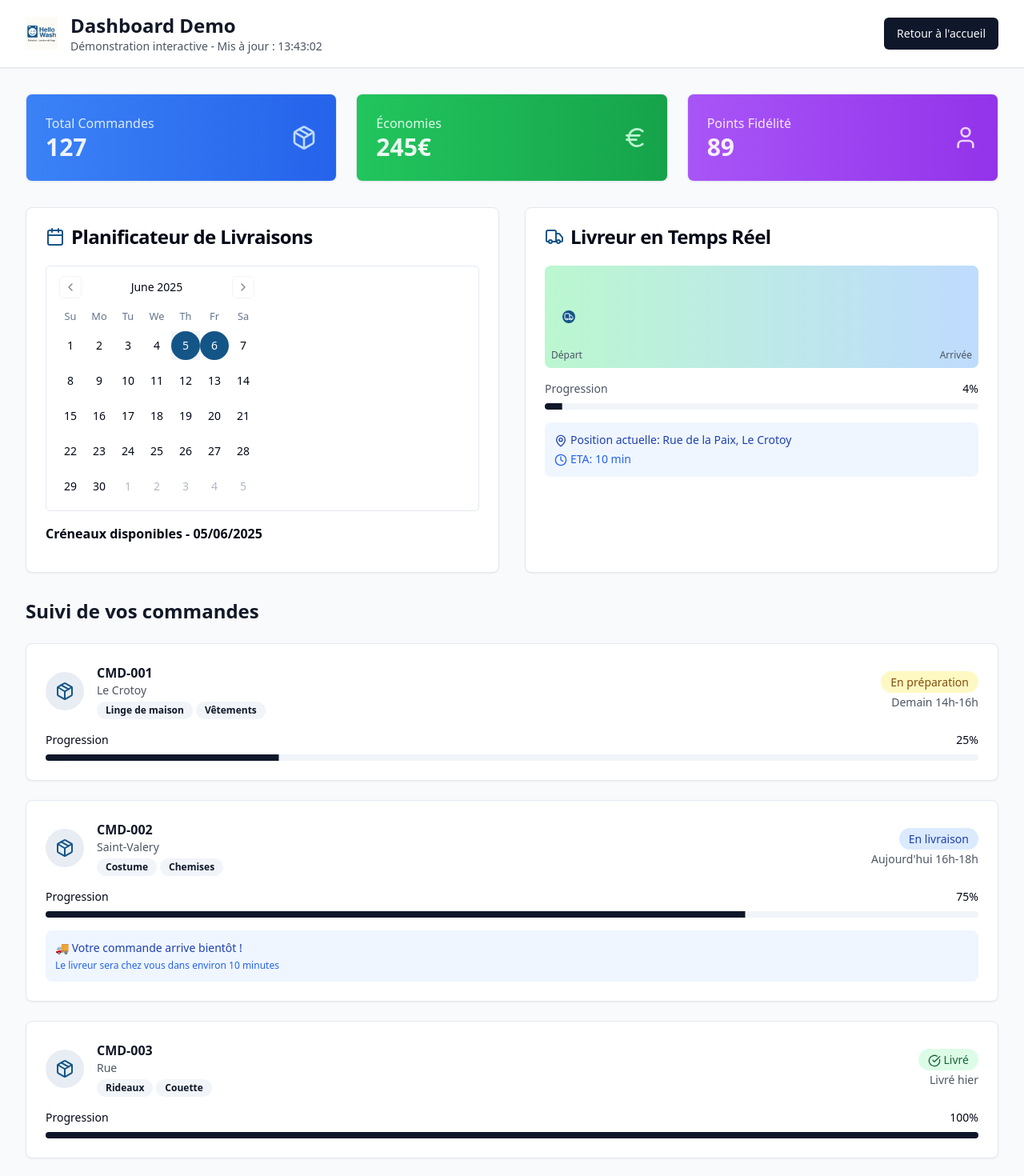
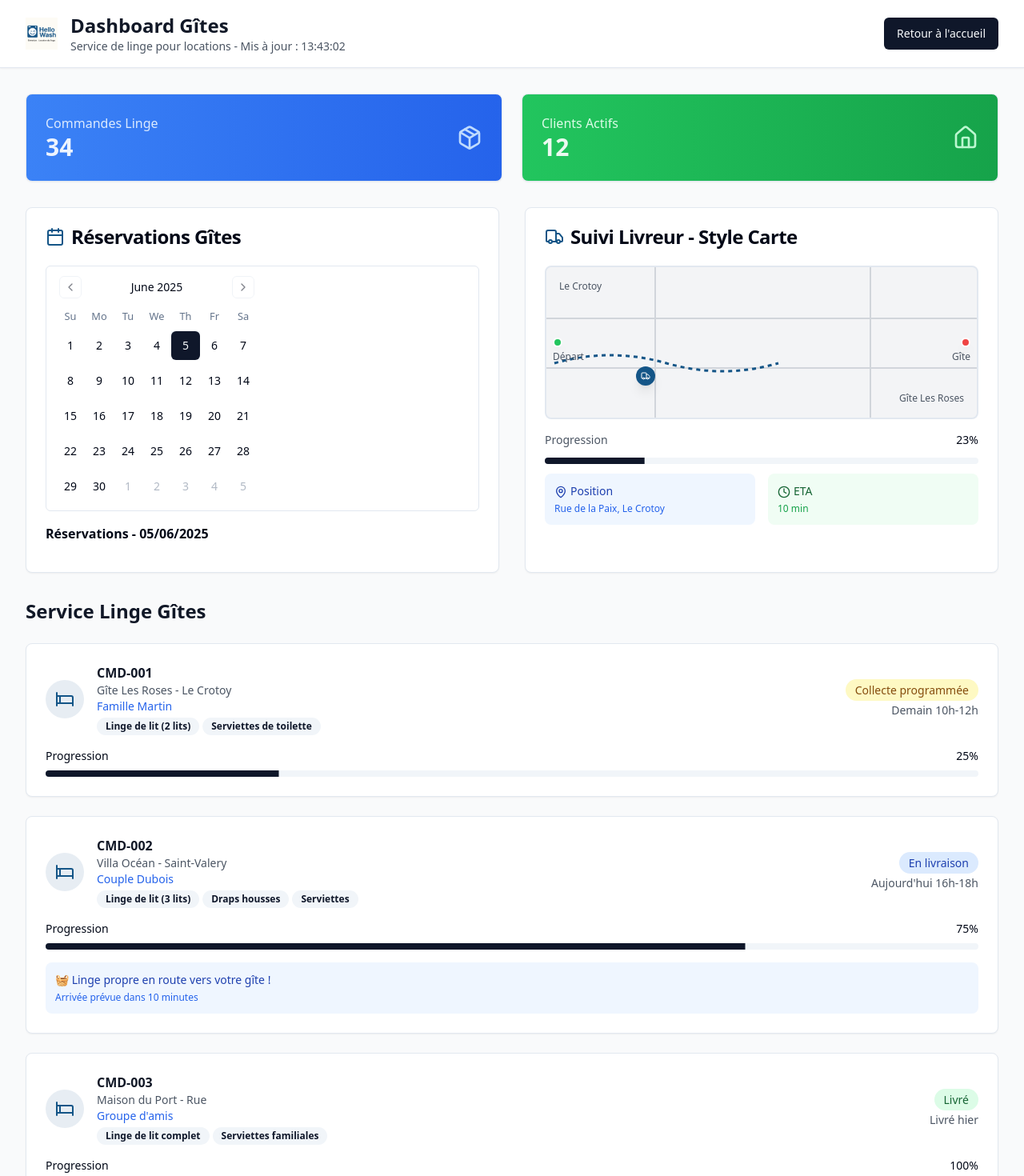
Before and after one commit to Thomasleroy80550/somme-wash-locale, a React (Vite) app: page /dashboard in a window 1280 px wide. Shown: the top 1470 px of the page at 80% size. Built offline with nearby package versions, Linux system fonts and the light colour scheme.

Commit message:
Refactor: Implement dashboard improvements
- Remove loyalty points and savings section.
- Improve Uber Eats-style map.
- Transform calendar to Airbnb-style reservations.
- Adapt to linen and towel services.
- Adjust business context to gîtes.

```diff
--- a/src/pages/Dashboard.tsx
+++ b/src/pages/Dashboard.tsx
@@ -1,6 +1,6 @@
 
 import React, { useState, useEffect } from 'react';
-import { ArrowRight, Package, Truck, Clock, MapPin, Bell, Calendar, BarChart3, CheckCircle, User, Euro } from 'lucide-react';
+import { ArrowRight, Package, Truck, Clock, MapPin, Bell, Calendar, User, Home, Bed } from 'lucide-react';
 import { Card, CardContent, CardHeader, CardTitle } from '../components/ui/card';
 import { Button } from '../components/ui/button';
 import { Progress } from '../components/ui/progress';
@@ -11,11 +11,10 @@ const Dashboard = () => {
   const [selectedDate, setSelectedDate] = useState<Date | undefined>(new Date());
   const [currentTime, setCurrentTime] = useState(new Date());
   const [notifications, setNotifications] = useState<Array<{id: number, message: string, time: string}>>([]);
-  const [driverPosition, setDriverPosition] = useState(0);
+  const [driverPosition, setDriverPosition] = useState({ x: 20, y: 60 });
   const [stats, setStats] = useState({
-    orders: 127,
-    savings: 245,
-    points: 89
+    orders: 34,
+    guests: 12
   });
 
   // Simulation du temps réel
@@ -23,16 +22,19 @@ const Dashboard = () => {
     const timer = setInterval(() => {
       setCurrentTime(new Date());
 
-      // Animation du livreur
-      setDriverPosition(prev => (prev + 2) % 100);
+      // Animation du livreur sur la carte
+      setDriverPosition(prev => ({
+        x: (prev.x + 1.5) % 90,
+        y: 60 + Math.sin(prev.x * 0.1) * 15
+      }));
 
-      // Notifications aléatoires
-      if (Math.random() < 0.1) {
+      // Notifications aléatoires pour gîtes
+      if (Math.random() < 0.08) {
         const messages = [
-          "Votre commande CMD-004 est en préparation",
-          "Nouveau créneau disponible demain 14h-16h",
-          "Points de fidélité ajoutés à votre compte",
-          "Livraison terminée avec succès"
+          "Nouvelle collecte programmée - Gîte Les Roses",
+          "Livraison linge propre effectuée - Villa Océan",
+          "Réservation confirmée pour demain 10h",
+          "Linge collecté avec succès - Maison du Port"
         ];
         const newNotif = {
           id: Date.now(),
@@ -43,11 +45,10 @@ const Dashboard = () => {
       }
 
       // Mise à jour des stats
-      if (Math.random() < 0.05) {
+      if (Math.random() < 0.03) {
         setStats(prev => ({
-          orders: prev.orders + Math.floor(Math.random() * 3),
-          savings: prev.savings + Math.floor(Math.random() * 10),
-          points: prev.points + Math.floor(Math.random() * 5)
+          orders: prev.orders + Math.floor(Math.random() * 2),
+          guests: prev.guests + Math.floor(Math.random() * 1)
         }));
       }
     }, 2000);
@@ -58,45 +59,50 @@ const Dashboard = () => {
   const mockOrders = [
     {
       id: "CMD-001",
-      status: "En préparation",
+      status: "Collecte programmée",
       progress: 25,
-      eta: "Demain 14h-16h",
-      location: "Le Crotoy",
-      items: ["Linge de maison", "Vêtements"]
+      eta: "Demain 10h-12h",
+      location: "Gîte Les Roses - Le Crotoy",
+      items: ["Linge de lit (2 lits)", "Serviettes de toilette"],
+      guest: "Famille Martin"
     },
     {
       id: "CMD-002",
       status: "En livraison",
       progress: 75,
       eta: "Aujourd'hui 16h-18h",
-      location: "Saint-Valery",
-      items: ["Costume", "Chemises"]
+      location: "Villa Océan - Saint-Valery",
+      items: ["Linge de lit (3 lits)", "Draps housses", "Serviettes"],
+      guest: "Couple Dubois"
     },
     {
       id: "CMD-003",
       status: "Livré",
       progress: 100,
       eta: "Livré hier",
-      location: "Rue",
-      items: ["Rideaux", "Couette"]
+      location: "Maison du Port - Rue",
+      items: ["Linge de lit complet", "Serviettes familiales"],
+      guest: "Groupe d'amis"
     },
   ];
 
-  const timeSlots = [
-    { time: "08h-10h", available: true, date: "2024-06-06" },
-    { time: "10h-12h", available: false, date: "2024-06-06" },
-    { time: "14h-16h", available: true, date: "2024-06-06" },
-    { time: "16h-18h", available: true, date: "2024-06-06" },
-    { time: "08h-10h", available: true, date: "2024-06-07" },
-    { time: "10h-12h", available: true, date: "2024-06-07" },
-    { time: "14h-16h", available: false, date: "2024-06-07" },
-    { time: "16h-18h", available: true, date: "2024-06-07" },
+  // Réservations style Airbnb pour le calendrier
+  const reservations = [
+    { date: "2024-06-06", guest: "Famille Martin", property: "Gîte Les Roses", status: "occupied" },
+    { date: "2024-06-07", guest: "Famille Martin", property: "Gîte Les Roses", status: "occupied" },
+    { date: "2024-06-08", guest: "Couple Dubois", property: "Villa Océan", status: "checkout" },
+    { date: "2024-06-09", guest: "Groupe d'amis", property: "Maison du Port", status: "checkin" },
+    { date: "2024-06-10", guest: "Groupe d'amis", property: "Maison du Port", status: "occupied" },
   ];
 
-  const hasDeliveryToday = (date: Date) => {
-    const today = new Date();
-    return date.toDateString() === today.toDateString() ||
-           date.toDateString() === new Date(today.getTime() + 24 * 60 * 60 * 1000).toDateString();
+  const hasReservation = (date: Date) => {
+    const dateStr = date.toISOString().split('T')[0];
+    return reservations.some(res => res.date === dateStr);
+  };
+
+  const getReservationsForDate = (date: Date) => {
+    const dateStr = date.toISOString().split('T')[0];
+    return reservations.filter(res => res.date === dateStr);
   };
 
   return (
@@ -112,8 +118,8 @@ const Dashboard = () => {
                 className="h-10 w-auto"
               />
               <div>
-                <h1 className="text-2xl font-bold text-gray-900">Dashboard Demo</h1>
-                <p className="text-sm text-gray-600">Démonstration interactive - Mis à jour : {currentTime.toLocaleTimeString('fr-FR', { hour: '2-digit', minute: '2-digit', second: '2-digit' })}</p>
+                <h1 className="text-2xl font-bold text-gray-900">Dashboard Gîtes</h1>
+                <p className="text-sm text-gray-600">Service de linge pour locations - Mis à jour : {currentTime.toLocaleTimeString('fr-FR', { hour: '2-digit', minute: '2-digit', second: '2-digit' })}</p>
               </div>
             </div>
             <Button asChild>
@@ -124,13 +130,13 @@ const Dashboard = () => {
       </div>
 
       <div className="max-w-7xl mx-auto px-4 sm:px-6 lg:px-8 py-8">
-        {/* Statistiques en temps réel */}
-        <div className="grid md:grid-cols-3 gap-6 mb-8">
+        {/* Statistiques simplifiées */}
+        <div className="grid md:grid-cols-2 gap-6 mb-8">
           <Card className="bg-gradient-to-r from-blue-500 to-blue-600 text-white">
             <CardContent className="p-6">
               <div className="flex items-center justify-between">
                 <div>
-                  <p className="text-blue-100">Total Commandes</p>
+                  <p className="text-blue-100">Commandes Linge</p>
                   <p className="text-3xl font-bold animate-pulse">{stats.orders}</p>
                 </div>
                 <Package className="h-8 w-8 text-blue-200" />
@@ -141,21 +147,10 @@ const Dashboard = () => {
             <CardContent className="p-6">
               <div className="flex items-center justify-between">
                 <div>
-                  <p className="text-green-100">Économies</p>
-                  <p className="text-3xl font-bold animate-pulse">{stats.savings}€</p>
+                  <p className="text-green-100">Clients Actifs</p>
+                  <p className="text-3xl font-bold animate-pulse">{stats.guests}</p>
                 </div>
-                <Euro className="h-8 w-8 text-green-200" />
-              </div>
-            </CardContent>
-          </Card>
-          <Card className="bg-gradient-to-r from-purple-500 to-purple-600 text-white">
-            <CardContent className="p-6">
-              <div className="flex items-center justify-between">
-                <div>
-                  <p className="text-purple-100">Points Fidélité</p>
-                  <p className="text-3xl font-bold animate-pulse">{stats.points}</p>
-                </div>
-                <User className="h-8 w-8 text-purple-200" />
+                <Home className="h-8 w-8 text-green-200" />
               </div>
             </CardContent>
           </Card>
@@ -182,12 +177,12 @@ const Dashboard = () => {
         )}
 
         <div className="grid lg:grid-cols-2 gap-8 mb-8">
-          {/* Calendrier de livraison */}
+          {/* Calendrier des réservations style Airbnb */}
           <Card className="bg-white">
             <CardHeader>
               <CardTitle className="flex items-center">
                 <Calendar className="h-6 w-6 mr-2 text-[#145587]" />
-                Planificateur de Livraisons
+                Réservations Gîtes
               </CardTitle>
             </CardHeader>
             <CardContent className="space-y-4">
@@ -196,10 +191,10 @@ const Dashboard = () => {
                 selected={selectedDate}
                 onSelect={setSelectedDate}
                 modifiers={{
-                  delivery: hasDeliveryToday
+                  reservation: hasReservation
                 }}
                 modifiersStyles={{
-                  delivery: { backgroundColor: '#145587', color: 'white', borderRadius: '50%' }
+                  reservation: { backgroundColor: '#145587', color: 'white', borderRadius: '4px' }
                 }}
                 className="rounded-md border"
               />
@@ -207,78 +202,127 @@ const Dashboard = () => {
               {selectedDate && (
                 <div className="mt-4">
                   <h4 className="font-semibold mb-3">
-                    Créneaux disponibles - {selectedDate.toLocaleDateString('fr-FR')}
+                    Réservations - {selectedDate.toLocaleDateString('fr-FR')}
                   </h4>
-                  <div className="grid grid-cols-2 gap-2">
-                    {timeSlots
-                      .filter(slot => slot.date === selectedDate.toISOString().split('T')[0])
-                      .map((slot, index) => (
-                        <Button
-                          key={index}
-                          variant={slot.available ? "outline" : "secondary"}
-                          disabled={!slot.available}
-                          className={slot.available ? "hover:bg-[#145587] hover:text-white" : ""}
-                        >
-                          {slot.time}
-                          {!slot.available && " (Occupé)"}
-                        </Button>
-                      ))}
+                  <div className="space-y-2">
+                    {getReservationsForDate(selectedDate).map((reservation, index) => (
+                      <div key={index} className="p-3 bg-gray-50 rounded-lg border">
+                        <div className="flex justify-between items-start">
+                          <div>
+                            <p className="font-medium text-gray-900">{reservation.property}</p>
+                            <p className="text-sm text-gray-600">{reservation.guest}</p>
+                          </div>
+                          <Badge variant={
+                            reservation.status === 'checkin' ? 'default' :
+                            reservation.status === 'checkout' ? 'secondary' : 'outline'
+                          }>
+                            {reservation.status === 'checkin' ? 'Arrivée' :
+                             reservation.status === 'checkout' ? 'Départ' : 'Occupé'}
+                          </Badge>
+                        </div>
+                      </div>
+                    )) || (
+                      <p className="text-gray-500 text-sm">Aucune réservation ce jour</p>
+                    )}
                   </div>
                 </div>
               )}
             </CardContent>
           </Card>
 
-          {/* Suivi livreur en temps réel */}
+          {/* Carte livreur style Uber Eats */}
           <Card className="bg-white">
             <CardHeader>
               <CardTitle className="flex items-center">
                 <Truck className="h-6 w-6 mr-2 text-[#145587]" />
-                Livreur en Temps Réel
+                Suivi Livreur - Style Carte
               </CardTitle>
             </CardHeader>
             <CardContent className="space-y-4">
-              <div className="bg-gray-100 h-32 rounded-lg relative overflow-hidden">
-                <div className="absolute inset-0 bg-gradient-to-r from-green-200 to-blue-200"></div>
+              <div className="bg-gray-100 h-48 rounded-lg relative overflow-hidden border-2">
+                {/* Simulation de rues */}
+                <div className="absolute inset-0">
+                  <div className="absolute top-1/3 left-0 right-0 h-0.5 bg-gray-300"></div>
+                  <div className="absolute top-2/3 left-0 right-0 h-0.5 bg-gray-300"></div>
+                  <div className="absolute left-1/4 top-0 bottom-0 w-0.5 bg-gray-300"></div>
+                  <div className="absolute left-3/4 top-0 bottom-0 w-0.5 bg-gray-300"></div>
+                </div>
+
+                {/* Itinéraire tracé */}
+                <svg className="absolute inset-0 w-full h-full">
+                  <path
+                    d="M 10,120 Q 80,100 150,120 T 290,120"
+                    stroke="#145587"
+                    strokeWidth="3"
+                    fill="none"
+                    strokeDasharray="5,5"
+                  />
+                </svg>
+
+                {/* Point de départ */}
+                <div className="absolute left-2 top-1/2 transform -translate-y-1/2">
+                  <div className="w-3 h-3 bg-green-500 rounded-full border-2 border-white shadow-lg"></div>
+                  <span className="absolute top-4 left-0 text-xs text-gray-600 whitespace-nowrap">Départ</span>
+                </div>
+
+                {/* Point d'arrivée */}
+                <div className="absolute right-2 top-1/2 transform -translate-y-1/2">
+                  <div className="w-3 h-3 bg-red-500 rounded-full border-2 border-white shadow-lg"></div>
+                  <span className="absolute top-4 right-0 text-xs text-gray-600 whitespace-nowrap">Gîte</span>
+                </div>
+
+                {/* Livreur en mouvement */}
                 <div
-                  className="absolute top-1/2 w-4 h-4 bg-[#145587] rounded-full transform -translate-y-1/2 transition-all duration-2000 ease-linear flex items-center justify-center"
-                  style={{ left: `${driverPosition}%` }}
+                  className="absolute w-6 h-6 bg-[#145587] rounded-full transform -translate-x-1/2 -translate-y-1/2 transition-all duration-2000 ease-linear flex items-center justify-center shadow-lg"
+                  style={{
+                    left: `${driverPosition.x}%`,
+                    top: `${driverPosition.y}%`
+                  }}
                 >
                   <Truck className="h-3 w-3 text-white" />
                 </div>
-                <div className="absolute bottom-2 left-2 text-xs text-gray-600">
-                  Départ
-                </div>
-                <div className="absolute bottom-2 right-2 text-xs text-gray-600">
-                  Arrivée
-                </div>
+
+                {/* Zones d'intérêt */}
+                <div className="absolute top-4 left-4 text-xs text-gray-600">Le Crotoy</div>
+                <div className="absolute bottom-4 right-4 text-xs text-gray-600">Gîte Les Roses</div>
               </div>
 
-              <div className="space-y-2">
-                <div className="flex justify-between">
+              <div className="space-y-3">
+                <div className="flex justify-between items-center">
                   <span className="text-sm text-gray-600">Progression</span>
-                  <span className="text-sm font-medium">{Math.round(driverPosition)}%</span>
+                  <span className="text-sm font-medium">{Math.round(driverPosition.x)}%</span>
                 </div>
-                <Progress value={driverPosition} className="h-2" />
-              </div>
+                <Progress value={driverPosition.x} className="h-2" />
 
-              <div className="bg-blue-50 p-3 rounded-lg">
-                <p className="text-sm text-blue-800">
-                  <MapPin className="h-4 w-4 inline mr-1" />
-                  Position actuelle: Rue de la Paix, Le Crotoy
-                </p>
-                <p className="text-sm text-blue-600 mt-1">
-                  <Clock className="h-4 w-4 inline mr-1" />
-                  ETA: {Math.max(5, Math.round((100 - driverPosition) / 10))} min
-                </p>
+                <div className="grid grid-cols-2 gap-4">
+                  <div className="bg-blue-50 p-3 rounded-lg">
+                    <p className="text-sm text-blue-800 font-medium">
+                      <MapPin className="h-4 w-4 inline mr-1" />
+                      Position
+                    </p>
+                    <p className="text-xs text-blue-600 mt-1">
+                      Rue de la Paix, Le Crotoy
+                    </p>
+                  </div>
+
+                  <div className="bg-green-50 p-3 rounded-lg">
+                    <p className="text-sm text-green-800 font-medium">
+                      <Clock className="h-4 w-4 inline mr-1" />
+                      ETA
+                    </p>
+                    <p className="text-xs text-green-600 mt-1">
+                      {Math.max(3, Math.round((100 - driverPosition.x) / 8))} min
+                    </p>
+                  </div>
+                </div>
               </div>
             </CardContent>
           </Card>
         </div>
 
-        {/* Commandes avec détails étendus */}
+        {/* Commandes linge de gîte */}
         <div className="mb-8">
-          <h3 className="text-2xl font-bold text-gray-900 mb-6">Suivi de vos commandes</h3>
+          <h3 className="text-2xl font-bold text-gray-900 mb-6">Service Linge Gîtes</h3>
           <div className="grid gap-6">
             {mockOrders.map((order) => (
               <Card key={order.id} className="bg-white hover:shadow-lg transition-shadow">
@@ -286,11 +330,12 @@ const Dashboard = () => {
                   <div className="flex items-center justify-between mb-4">
                     <div className="flex items-center space-x-4">
                       <div className="bg-[#145587]/10 rounded-full p-3">
-                        <Package className="h-6 w-6 text-[#145587]" />
+                        <Bed className="h-6 w-6 text-[#145587]" />
                       </div>
                       <div>
                         <h4 className="font-semibold text-gray-900">{order.id}</h4>
                         <p className="text-sm text-gray-600">{order.location}</p>
+                        <p className="text-sm text-blue-600 font-medium">{order.guest}</p>
                         <div className="flex flex-wrap gap-1 mt-1">
                           {order.items.map((item, idx) => (
                             <Badge key={idx} variant="secondary" className="text-xs">
@@ -306,7 +351,6 @@ const Dashboard = () => {
                         order.status === 'En livraison' ? 'bg-blue-100 text-blue-800' :
                         'bg-yellow-100 text-yellow-800'
                       }`}>
-                        {order.status === 'Livré' && <CheckCircle className="h-4 w-4 inline mr-1" />}
                         {order.status}
                       </span>
                       <p className="text-sm text-gray-600 mt-1">{order.eta}</p>
@@ -323,10 +367,10 @@ const Dashboard = () => {
                   {order.status === 'En livraison' && (
                     <div className="mt-4 p-3 bg-blue-50 rounded-lg">
                       <p className="text-sm text-blue-800 font-medium">
-                        🚚 Votre commande arrive bientôt !
+                        🧺 Linge propre en route vers votre gîte !
                       </p>
                       <p className="text-xs text-blue-600 mt-1">
-                        Le livreur sera chez vous dans environ {Math.max(5, Math.round((100 - driverPosition) / 10))} minutes
+                        Arrivée prévue dans {Math.max(3, Math.round((100 - driverPosition.x) / 8))} minutes
                       </p>
                     </div>
                   )}
@@ -336,23 +380,23 @@ const Dashboard = () => {
           </div>
         </div>
 
-        {/* CTA amélioré */}
+        {/* CTA adapté aux gîtes */}
         <div className="bg-gradient-to-r from-[#145587] to-blue-600 rounded-2xl p-8 text-center text-white shadow-lg">
           <h3 className="text-2xl font-bold mb-4">
-            Impressionnant, non ? 🚀
+            Service de linge professionnel pour vos gîtes 🏠
           </h3>
           <p className="text-blue-100 mb-6 max-w-2xl mx-auto">
-            Cette démonstration montre les fonctionnalités temps réel de votre futur dashboard Hello Wash.
-            Calendrier synchronisé, suivi GPS, notifications instantanées et bien plus !
+            Calendrier synchronisé avec vos réservations, suivi en temps réel des collectes et livraisons,
+            gestion automatique du linge de lit et des serviettes pour tous vos hébergements.
           </p>
           <div className="flex flex-col sm:flex-row gap-4 justify-center items-center max-w-md mx-auto">
             <input
               type="email"
-              placeholder="Votre adresse email"
+              placeholder="Email du gestionnaire de gîtes"
               className="flex-1 px-4 py-3 border border-blue-300 rounded-lg focus:outline-none focus:ring-2 focus:ring-white text-gray-900"
             />
             <Button className="bg-white text-[#145587] hover:bg-gray-100 whitespace-nowrap px-6">
-              Être notifié du lancement
+              Démarrer le service
               <ArrowRight className="ml-2 h-4 w-4" />
             </Button>
           </div>
```
